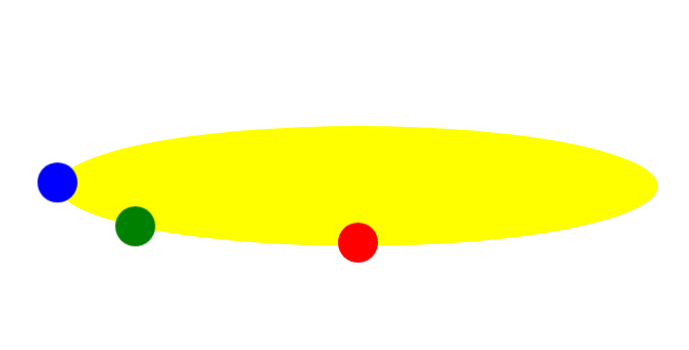
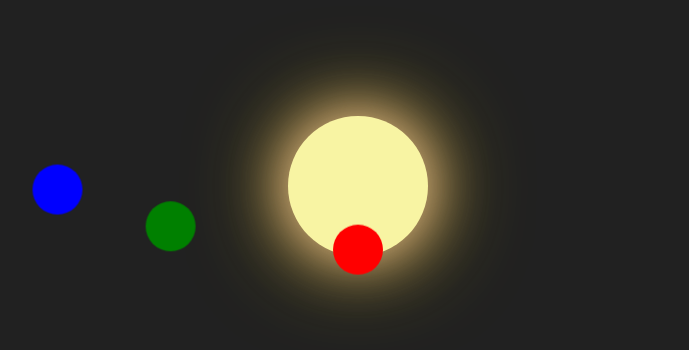
Before and after one commit to layoayeni/PlanetsV1, a plain HTML site: page index.html in a window 1280 px wide. Shown: the part 214-564 px from the top of the page, without its empty margins (282-971 px from the left). Drawn offline with Linux system fonts and the light colour scheme.

Commit message:
added the sun and fixed it's position as absolute so it will be the center planetary system

```diff
--- a/index.html
+++ b/index.html
@@ -8,12 +8,12 @@
 </head>
 <body>
     <div class="planets-container">
+        <div class="sun"></div>
         <div class="route">
             <div class="planet-container" id="planet-1-container">
                 <div class="planet" id="planet-1"></div>
             </div>
         </div>
-
         <div class="route">
             <div class="planet-container" id="planet-2-container">
                 <div class="planet" id="planet-2"></div>
--- a/styles.css
+++ b/styles.css
@@ -5,23 +5,43 @@ body {
     justify-content: center;
     align-items: center;
     height: 100vh;
+    background-color: rgb(33, 33, 33);
 }
 
 /*planets container*/
 .planets-container {
-    width: 120px;
-    height: 120px;
+    width: 140px;
+    height: 140px;
     border-radius: 50%; /* Anything above 50% to a 100% is a circle*/
-    background-color: yellow;
     transform: scaleX(5);
 }
 
+.sun {
+    position: absolute;
+    width: 140px;
+    height: 140px;
+    border-radius: 50%;
+    background-color: rgb(248, 244, 163);
+    box-shadow: 0 0 60px rgb(253, 203, 163), 0 0 98px rgb(184,160,26);
+    transform: scaleX(0.2);
+}
+
+.planet-container {
+    width: 50px;
+    height: 50px;
+    animation: correct 8s infinite linear;
+    position: absolute;
+}
+
+
+
 .planet {
-    width: 40px;
-    height: 40px;
+    width: 50px;
+    height: 50px;
     border-radius: 50%;
     transform: scaleX(0.2);
 }
+
 
 #planet-1 {
     background-color: red;
@@ -34,13 +54,6 @@ body {
 
 #planet-3 {
     background-color: green;
-}
-
-.planet-container {
-    width: 40px;
-    height: 40px;
-    animation: correct 8s infinite linear;
-    position: absolute;
 }
 
 #planet-2-container {
```
